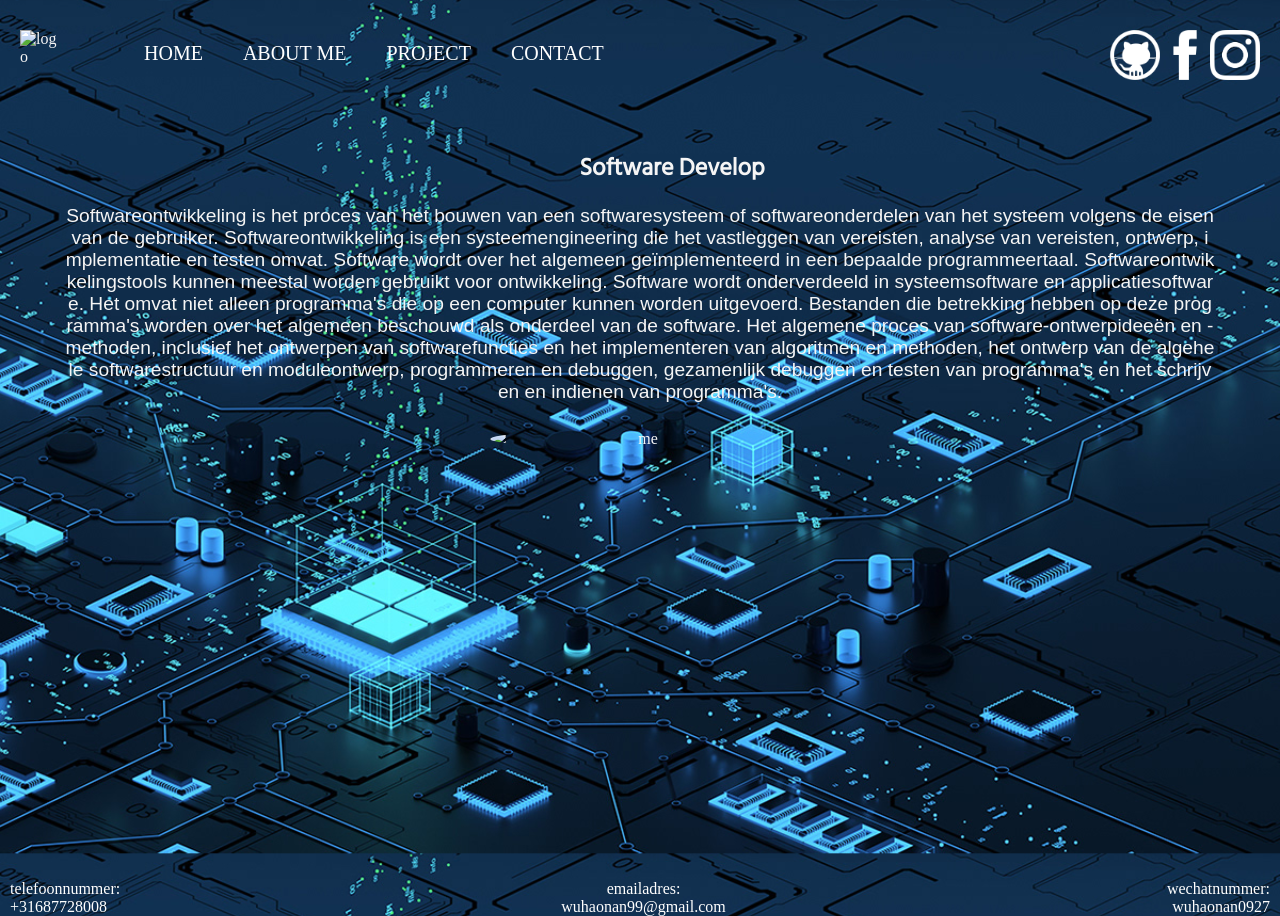
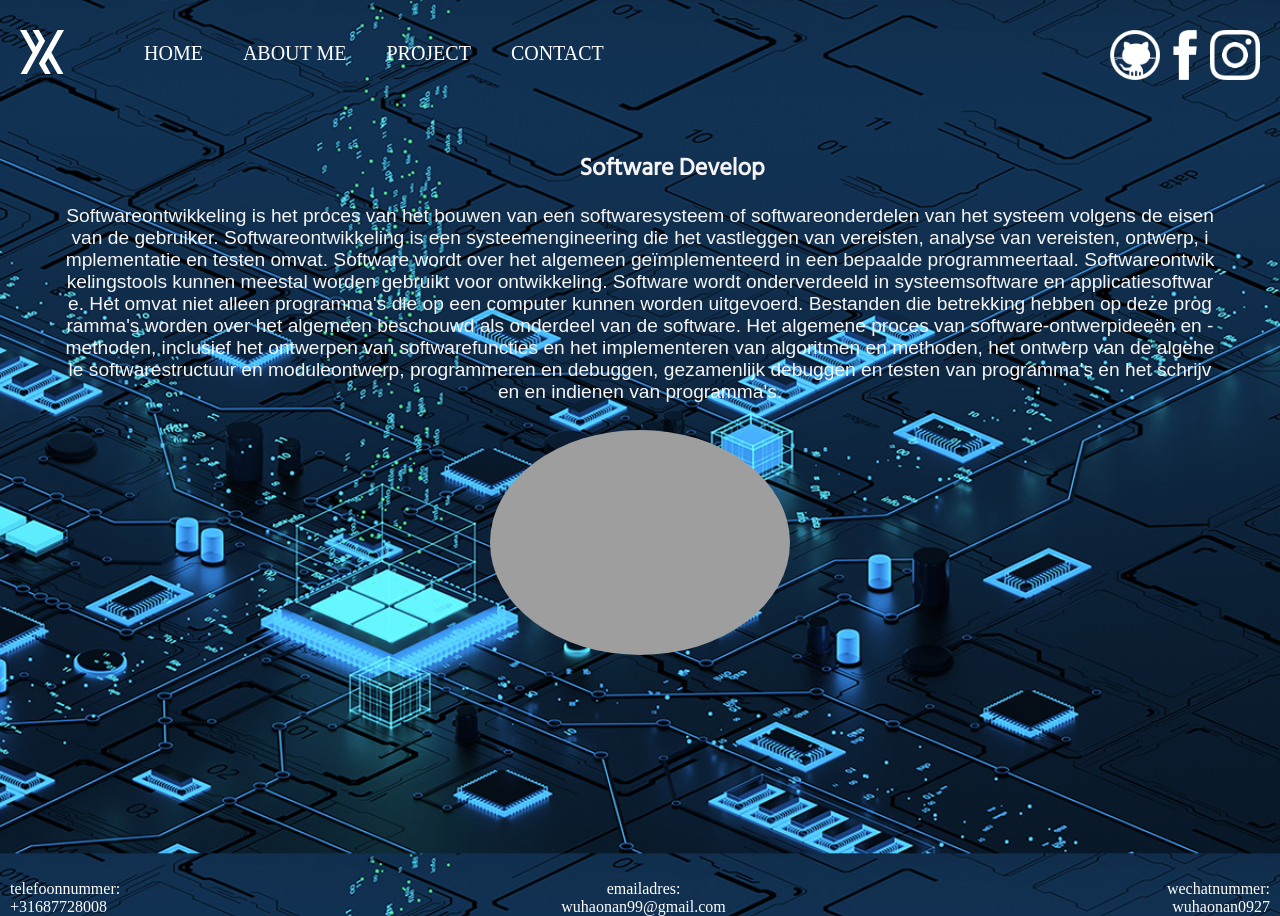
Before and after one commit to haonanwu123/pofo, a plain HTML site: page index.html in a window 1280 px wide. Drawn offline with Linux system fonts and the light colour scheme; the site is published under a folder, as on GitHub Pages, so addresses that start at the root find nothing; a web font is replaced by a local one.

Commit message:
Update index.html

```diff
--- a/index.html
+++ b/index.html
@@ -14,7 +14,7 @@
 <body>
         <header id="header">
             <div id="logo">
-                <img class="logo" src="/img/logo.svg" alt="logo">
+                <img class="logo" src="img/logo.svg" alt="logo">
             </div>
             <nav class="header__nav">
                 <input type="checkbox" class="nav__checkbox" id="nav__toggle">
@@ -55,7 +55,7 @@
         </div><!--content-->
         <div class="img-wapper">
             <div id="img">
-                <img id="me" src="/img/myself.jpeg" alt="me">
+                <img id="me" src="img/myself.jpeg" alt="me">
                 <div id="description" class="description--blur">
                     <p class="description">Welkom op mijn portofolio, er is Haonan.</p>
                 </div><!--description-->
```
